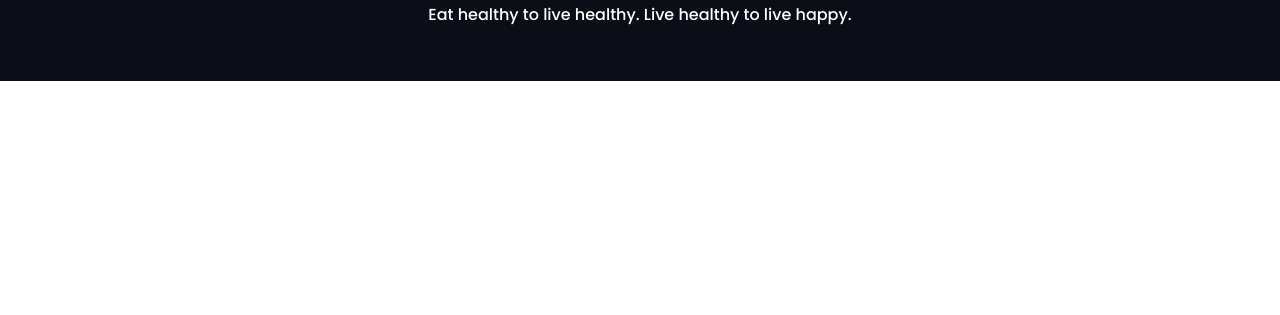
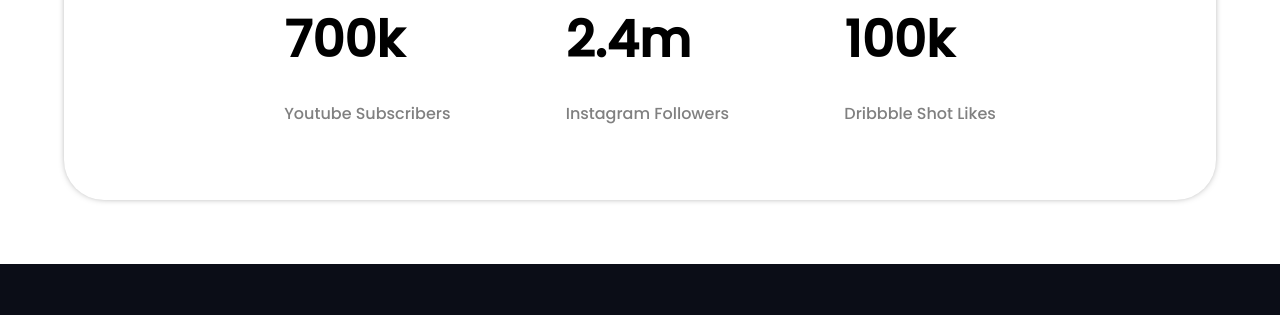
Before and after one commit to Jamy11/food-network, a plain HTML site: page index.html in a window 1280 px wide. Shown: the part 2331-2646 px from the top of the page. Before the commit the page ends 2412 px from the top, so only its background shows below. Drawn offline with Linux system fonts and the light colour scheme.

Commit message:
Bonus 1 added

```diff
--- a/index.html
+++ b/index.html
@@ -66,7 +66,7 @@
     <!-- 3rd part My recipies end-->
 
     <!-- 4th part recipe-description start -->
-    <section class="recipe-description">
+    <section class="full-width">
         <div id="first-recipe-item" class="one-third">
             <img src="images/food/Project_Cover.jpg" alt="">
             <h2>Recipie Title</h2>
@@ -98,6 +98,26 @@
     <!-- 4th part recipe-description end -->
 
 
+    <!-- 5th part followers start -->
+    <section class="followers">
+
+        <div class="followers-item">
+            <h1>700k</h1>
+            <p>Youtube Subscribers</p>
+        </div>
+        <div class="followers-item">
+            <h1>2.4m</h1>
+            <p>Instagram Followers</p>
+        </div>
+        <div class="followers-item">
+            <h1>100k</h1>
+            <p>Dribbble Shot Likes</p>
+        </div>
+
+    </section>
+    <!-- 5th part followers end -->
+
+
     <!-- 6th part footer start -->
     <footer>
         <h1><span class="orange-color">Food</span> Network</h1>
--- a/style.css
+++ b/style.css
@@ -76,9 +76,6 @@ p{
 }
 
 /* 4th part css */
-.recipe-description{
-    display: flex;
-}
 
 .one-third{
     width: 25%;
@@ -102,6 +99,22 @@ p{
     margin-right: 8%;
 }
 
+/* 5th part css */
+.followers{
+    display: flex;
+    align-items: center;
+    justify-content: center;
+    box-shadow: 0px 0px 10px -5px;
+    margin: 5%;
+    border-radius: 40px;
+}
+.followers-item{
+    padding: 5%;
+}
+.followers-item h1{
+    color: black;
+}
+
 /* 6th part css */
 
 footer{
```
